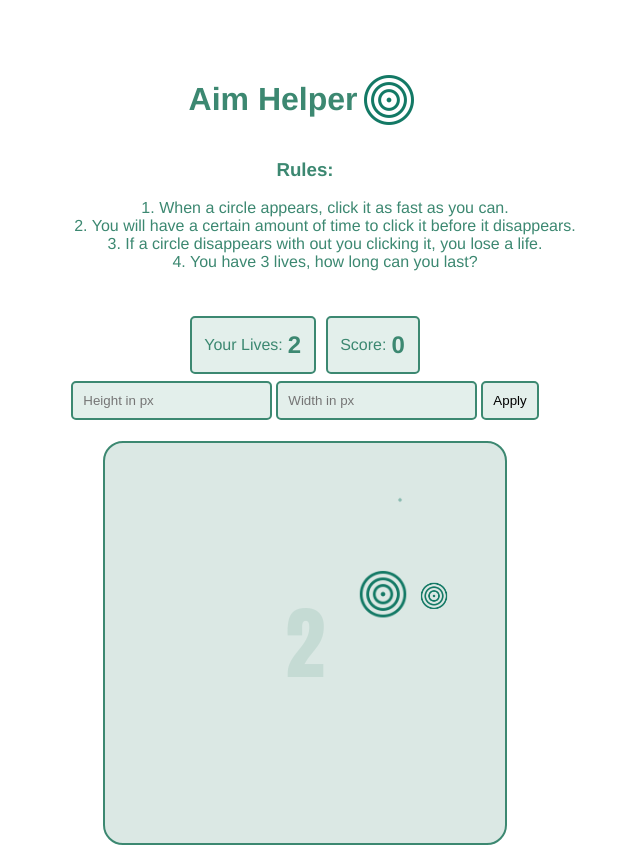
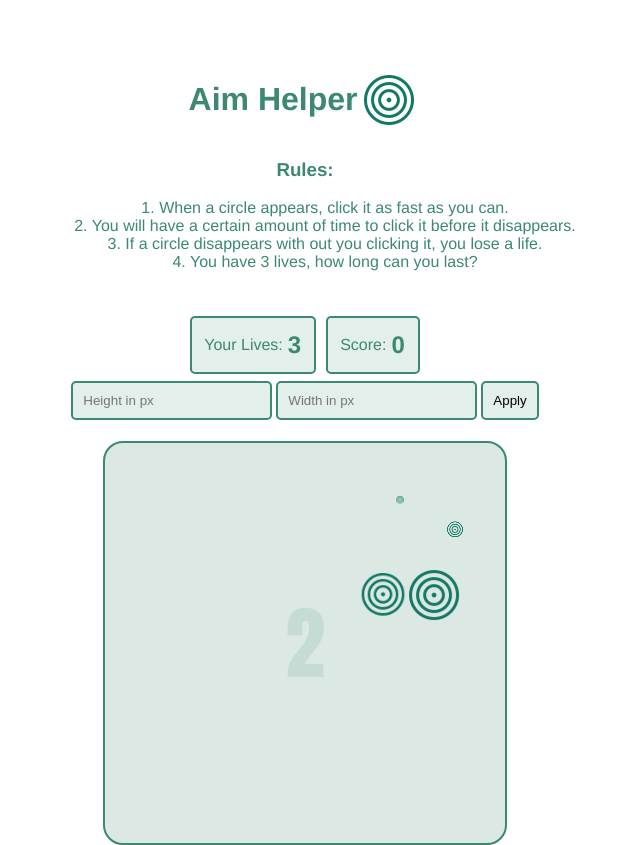
Before and after one commit to CarlMenke/vue_game, a Vue app: page / in a window 1280 px wide. Both pictures are taken after a click on the button "Begin". Shown: the whole page, without its empty margins (335-975 px from the left). Built offline with nearby package versions, Linux system fonts and the light colour scheme.

Commit message:
adjusted game timing

```diff
--- a/src/components/ClickCircle.vue
+++ b/src/components/ClickCircle.vue
@@ -24,7 +24,7 @@
         setTimeout(()=>{
             console.log(document.getElementById(`${this.circle.id}`))
             document.getElementById(`${this.circle.id}`)?this.handleLooseLife():null
-        },2500)
+        },3900)
     },
     methods: {
        handleCircleClick(e){
@@ -48,7 +48,7 @@
         bottom:var(--height);
         left:var(--width);
         animation-name: target;
-        animation-duration: 3s;
+        animation-duration: 4s;
         z-index:3;
     }
     @keyframes target {
--- a/src/components/GameContainer.vue
+++ b/src/components/GameContainer.vue
@@ -82,7 +82,7 @@
             const pause = () =>{
                 return new Promise((resolve)=>{
                     console.log('timer', this.timer)
-                    setTimeout(resolve, this.circleId < 15 ? 900: this.circleId < 30 ? 800: this.circleId < 45? 700 : this.circleId < 60 ? 600 : this.circleId < 75 ? 500 : 400)
+                    setTimeout(resolve, this.circleId < 15 ? 850: this.circleId < 30 ? 750: this.circleId < 45? 650 : this.circleId < 60 ? 550 : this.circleId < 75 ? 500 : 450)
                 })
             }
             const createCircle = () =>{
```
